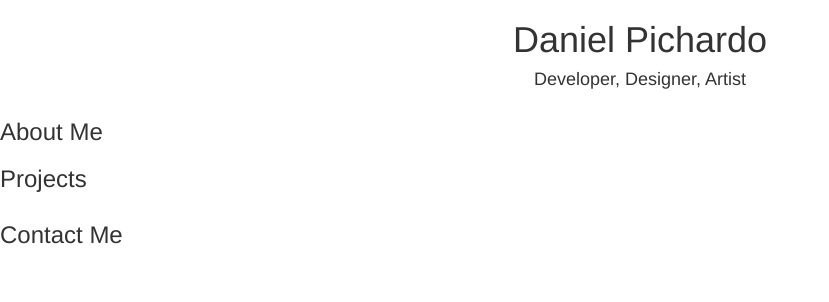
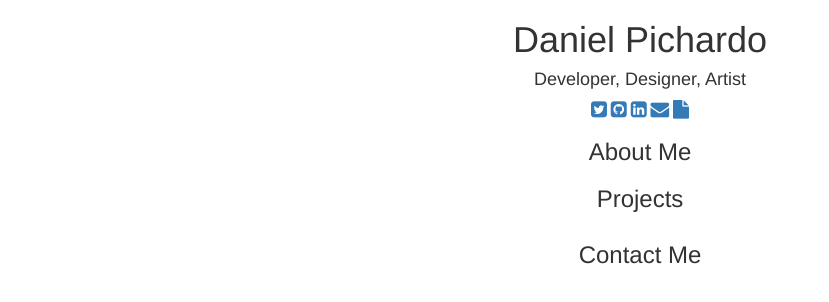
Before and after one commit to CrystalCastles/website-redux, a plain HTML site: page index.html in a window 1280 px wide. Shown: the whole page, without its empty margins (0-829 px from the left). Drawn offline with nearby package versions, Linux system fonts and the light colour scheme.

Commit message:
more skeleton changes

```diff
--- a/css/style.css
+++ b/css/style.css
@@ -0,0 +1,3 @@
+.soc{
+	&nbsp;
+}
--- a/index.html
+++ b/index.html
@@ -12,6 +12,7 @@
     <!-- STYLES / FONTS -->
     <link rel="stylesheet" href="https://maxcdn.bootstrapcdn.com/bootstrap/3.2.0/css/bootstrap.min.css">
     <link rel="stylesheet" href="https://maxcdn.bootstrapcdn.com/bootstrap/3.2.0/css/bootstrap-theme.min.css">
+    <link rel="stylesheet" href="https://maxcdn.bootstrapcdn.com/font-awesome/4.2.0/css/font-awesome.min.css" >
     <link rel="stylesheet" href="css/style.css">
 
     <!-- HTML5 Shim and Respond.js IE8 support of HTML5 elements and media queries -->
@@ -21,19 +22,22 @@
       <script src="https://oss.maxcdn.com/respond/1.4.2/respond.min.js"></script>
     <![endif]-->
 </head>
+
 <body>
     <!-- Header -->
 	<div class="container-fluid">
         <div class="row">
-            <div class=".col-md-3 .col-md-offset-3">
+            <div class=".col-md-3">
                 <div class="text-center" id="header">
                     <h1>Daniel Pichardo</h3>
                     <h4>Developer, Designer, Artist</h3>
-                    <a href="https://www.twitter.com/"></a>
-                    <a href="https://www.github.com/CrystalCastles"></a>
-                    <a href="https://www.linkedin.com/in/dpichardo"></a>
-                    <a href="mailto:danielpichardo716@gmail.com"></a>
-                    <a href="file/resume.pdf"></a>
+                    <div class="soc">
+                        <a href="https://www.twitter.com/undeadburg" target="_blank"><i class="fa fa-twitter-square fa-lg"></i></a>
+                        <a href="https://www.github.com/CrystalCastles" target="_blank"><i class="fa fa-github-square fa-lg"></i></a>
+                        <a href="https://www.linkedin.com/in/dpichardo" target="_blank"><i class="fa fa-linkedin-square fa-lg"></i></a>
+                        <a href="mailto:danielpichardo716@gmail.com" target="_blank"><i class="fa fa-envelope fa-lg"></i></a>
+                        <a href="file/resume.pdf" target="_blank"><i class="fa fa-file fa-lg"></i></a>
+                    </div>
                 </div>
             </div>
         </div>
@@ -42,10 +46,12 @@
     <!-- About -->
     <div class="container-fluid">
         <div class="row">
-            <div class="about">
-                <h3>About Me</h3>
+            <div class=".col-md-3 .col-md-offset-3">
+                <div class="text-center" id="about">
+                    <h3>About Me</h3>
 
-                <h3>Projects</h3>
+                    <h3>Projects</h3>
+                </div>
             </div>
         </div>
     </div>
@@ -53,8 +59,10 @@
     <!-- Contact -->
     <div class="container-fluid">
         <div class="row">
-            <div class="contact">
-                <h3>Contact Me</h3>
+            <div class=".col-md-3 .col-md-offset-3">
+                <div class="text-center" id="contact">
+                    <h3>Contact Me</h3>
+                </div>
             </div>
         </div>
     </div>
```
